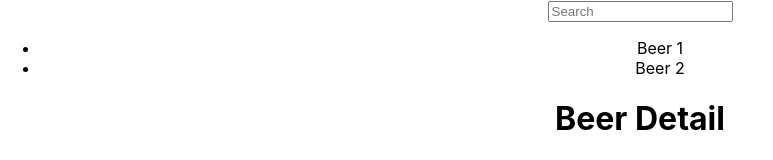
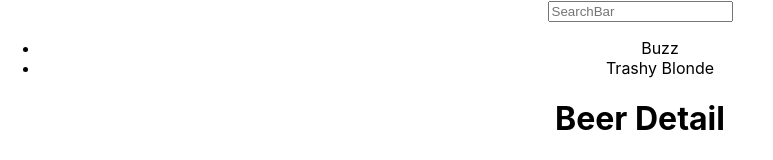
Before and after one commit to vub/my-beer-shop, a React (Create React App) app: page / in a window 1280 px wide. Shown: the top 160 px of the page, without its empty margins (0-773 px from the left). Built offline with nearby package versions, Linux system fonts and the light colour scheme.

Commit message:
Define components stage

```diff
--- a/src/App.js
+++ b/src/App.js
@@ -1,17 +1,33 @@
 import React, { Component } from 'react';
 
-import Search from './components/search/Search';
+import SearchBar from './components/search-bar/SearchBar';
 import BeerList from './components/beer-list/BeerList';
 import BeerDetail from './components/beer-detail/BeerDetail';
 
 import './App.css';
 
 class App extends Component {
+  constructor(props) {
+    super(props);
+    this.state = {
+      beerList: [
+        {
+          id: 1,
+          name: 'Buzz'
+        },
+        {
+          id: 2,
+          name: 'Trashy Blonde'
+        }
+      ]
+    }
+  }
+
   render() {
     return (
       <div className="App">
-        <Search />
-        <BeerList />
+        <SearchBar />
+        <BeerList beerList={this.state.beerList}/>
         <BeerDetail />
       </div>
     );
--- a/src/components/beer-list/BeerList.js
+++ b/src/components/beer-list/BeerList.js
@@ -6,30 +6,21 @@ import './BeerList.css';
 
 class BeerList extends Component {
 
-  constructor(props) {
-    super(props);
-
-    this.state = {
-      beerList: [
-        {
-          id: 1,
-          name: 'Buzz'
-        },
-        {
-          id: 2,
-          name: 'Trashy Blonde'
-        }
-      ]
-    }
+  renderBeerList(beerList) {
+    const listItems = beerList.map((item) =>
+      <li key={item.id}>
+        <BeerListItem name={item.name} id={item.id} />
+      </li>
+    );
+    return (
+      <ul>{listItems}</ul>
+    );
   }
 
   render() {
     return (
       <div className="BeerList">
-        <ul>
-          <li><BeerListItem name="Beer 1" /></li>
-          <li><BeerListItem name="Beer 2" /></li>
-        </ul>
+        {this.renderBeerList(this.props.beerList)}
       </div>
     );
   }
--- /dev/null
+++ b/src/components/search-bar/SearchBar.js
@@ -0,0 +1,14 @@
+import React, { Component } from 'react';
+import './SearchBar.css';
+
+class SearchBar extends Component {
+  render() {
+    return (
+      <div className="SearchBar">
+        <input type="text" placeholder="SearchBar" />
+      </div>
+    );
+  }
+}
+
+export default SearchBar;
--- a/src/components/search/Search.js
+++ /dev/null
@@ -1,14 +0,0 @@
-import React, { Component } from 'react';
-import './Search.css';
-
-class Search extends Component {
-  render() {
-    return (
-      <div className="Search">
-        <input type="text" placeholder="Search" />
-      </div>
-    );
-  }
-}
-
-export default Search;
```
Also changed, not shown: src/components/search-bar/SearchBar.css (renamed from src/components/search/Search.css), 1 other file (tests, documents, lock files or other folders).
